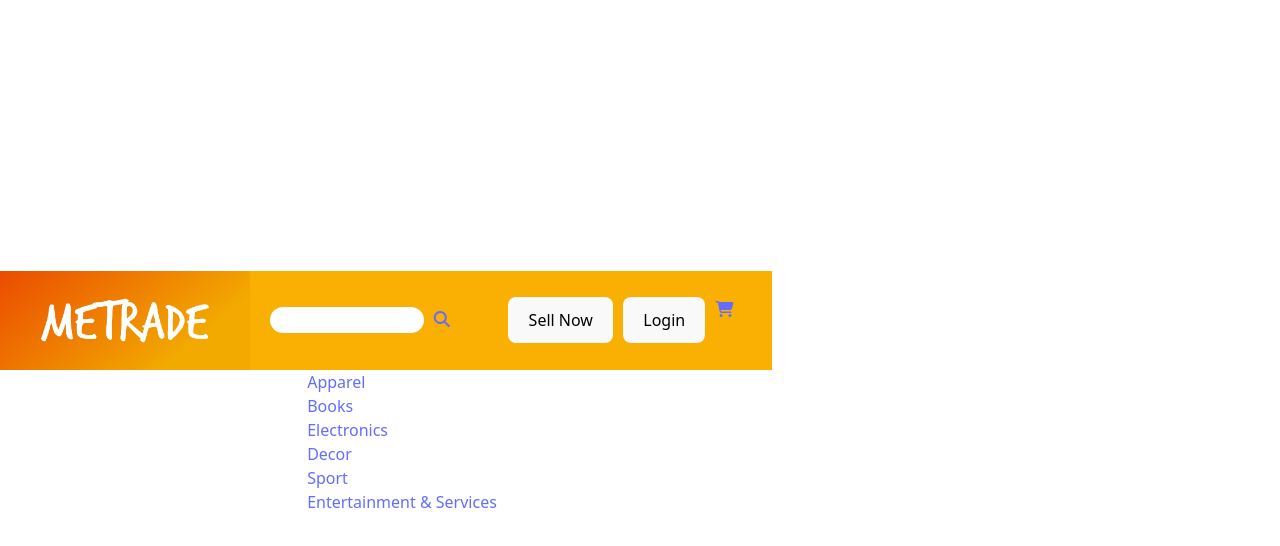
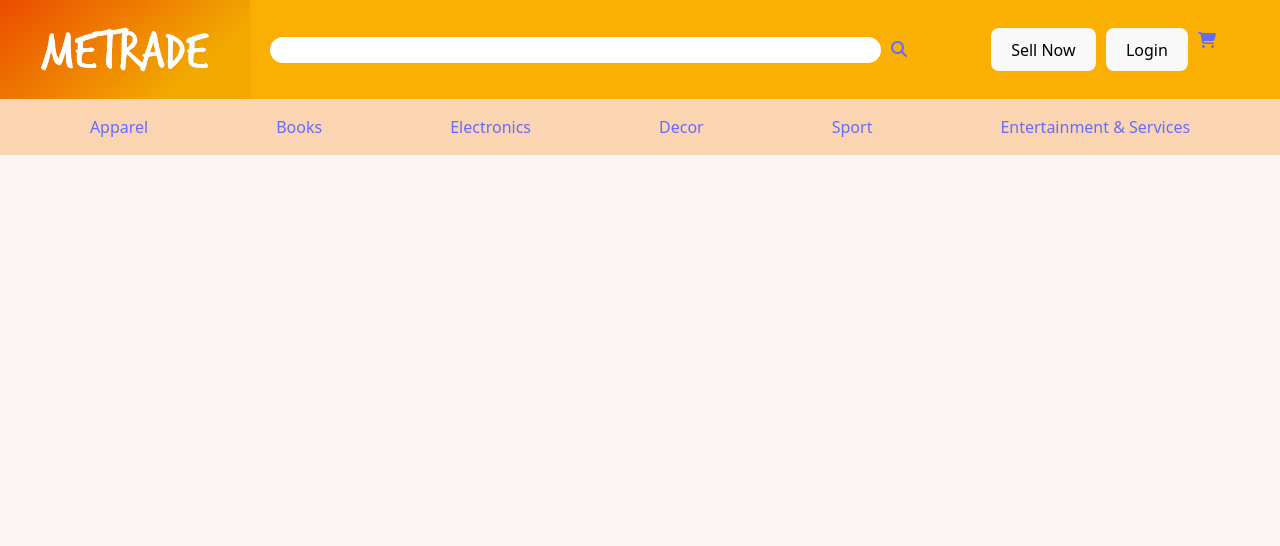
Before and after one commit to Nhidinh91/metrade, a React (Vite) app in the folder ecommerce/: page / in a window 1280 px wide. Shown: the top 546 px of the page. Built offline with nearby package versions, Linux system fonts and the light colour scheme.

Commit message:
fix: color, layout of header

```diff
--- a/ecommerce/src/App.css
+++ b/ecommerce/src/App.css
@@ -157,6 +157,7 @@ Navbar
     position: fixed;
     top: 0;
     left: 0;
+    background-color: var(--clr-nude);
 }
 
 .nav-upper {
@@ -200,3 +201,15 @@ Navbar
   gap: 10px;
   margin: 5%;;
 }
+
+.nav-lower {
+  align-self: center;
+}
+
+.nav-lower-links {
+  display: flex;
+  padding: 1rem 2rem;
+  gap: 8rem;
+  color: var(--clr---navy);
+  cursor: pointer;
+}
--- a/ecommerce/src/App.jsx
+++ b/ecommerce/src/App.jsx
@@ -2,7 +2,7 @@ import { useState } from 'react'
 import reactLogo from './assets/react.svg'
 import viteLogo from '/vite.svg'
 import './App.css'
-import "bootstrap/dist/css/bootstrap.min.css";
+// import "bootstrap/dist/css/bootstrap.min.css";
 import Navbar from './Components/Navbar.jsx';
 import './App.css';
 // import './Navbar.module.css';
```
